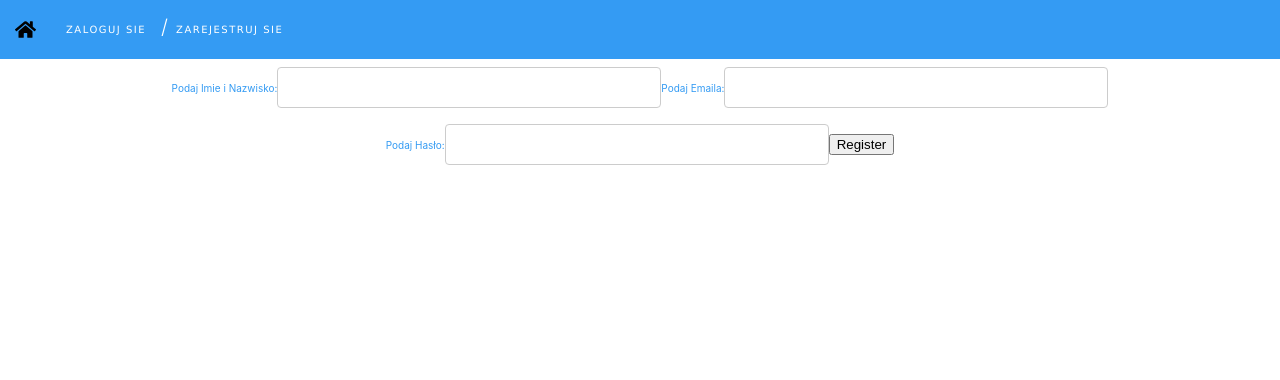
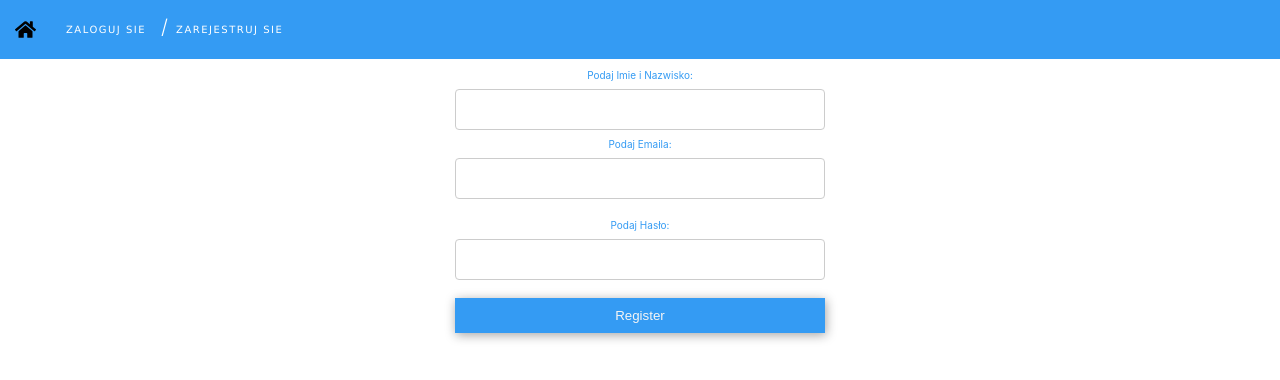
Before and after one commit to marekwino23/ticket-fe, a React (Create React App) app: page /register in a window 1280 px wide. Shown: the top 380 px of the page. Built offline with nearby package versions, Linux system fonts and the light colour scheme.

Commit message:
fixed styles and set correct header for user

```diff
--- a/src/layout/header/index.jsx
+++ b/src/layout/header/index.jsx
@@ -6,17 +6,12 @@ import styled from 'styled-components';
 
 const Header = () => {
     const [loggedIn, setLoggedIn] = useState(false);
-    // const {state} = useLocation();
+    const location = useLocation();
     useEffect(() => {
-        setLoggedIn(sessionStorage.getItem('loggedIn'))
-    });
-    // useEffect(() => {
-    //     if(sessionStorage.getItem('loggedIn') === loggedIn) return;
-    //     // if(!state) return;
-    //     // console.log('location state: ', state);
-    //     setLoggedIn(sessionStorage.getItem('loggedIn') ? true : false);
-    //     // sessionStorage.setItem('loggedIn', state.loggedIn);
-    // },[loggedIn]);
+        const lg = sessionStorage.getItem('loggedIn');
+        if(loggedIn == lg) return;
+        setLoggedIn(lg);
+    },[location]);
     const onClick = () => {
         sessionStorage.removeItem('loggedIn');
         setLoggedIn(false);
--- a/src/pages/Login.jsx
+++ b/src/pages/Login.jsx
@@ -1,6 +1,7 @@
 import React, { useState } from 'react';
 import cogoToast from 'cogo-toast';
 import { useHistory } from 'react-router-dom';
+import styled from 'styled-components';
 
 const Login = () =>{
 
@@ -33,7 +34,6 @@ const onChange = ({ target }) => {
     console.log('res: ', res);
     if(res.status > 300 ) return;
     sessionStorage.setItem('loggedIn', true);
-    console.log(sessionStorage);
     history.push('/');
     } catch(error) {
       setError(error.message);
@@ -42,21 +42,47 @@ const onChange = ({ target }) => {
 
   if(loading && !error) return <div>loading...</div>
  return(
-<div>
+<Container>
 <form onSubmit={onSubmit}>
   <h1>Logowanie</h1>
   <label> Podaj Emaila:
   <input name="email" value={email} onChange={onChange} type="text"/>
   </label>
-  <div>
   <label> Podaj Hasło:
   <input name="password" value={password} onChange={onChange} type="text"/>
   </label>
-  </div>
-  <button>Log in</button>
+  <Btn>Log in</Btn>
 </form>
-    </div>
+    </Container>
 
  )
 }
+
+const Container = styled.div`
+  form {
+    width: 40rem;
+    margin: 0 auto;
+    padding: 1rem 1.5rem;
+    label, button {
+      display: block;
+      text-align: center;
+      width: 100%;
+    }
+    label input {
+      width: 100%;
+    }
+    button {
+      margin-top: 1rem;
+    }
+  }
+`
+
+const Btn = styled.button`
+  border: none;
+  padding: 1rem 2rem;
+  background-color: #349bf3;
+  box-shadow: 1px 2px 10px rgba(25,25,25,.4);
+  display: flex;
+  color: #f5f5f5;`
+
 export default Login;
--- a/src/pages/Register.jsx
+++ b/src/pages/Register.jsx
@@ -1,6 +1,8 @@
 import React, { useState, useEffect } from 'react';
 import { useHistory, useLocation } from 'react-router-dom';
 import cogoToast from 'cogo-toast';
+import styled from 'styled-components';
+
 
 const Register = () =>{
   const history = useHistory();
@@ -48,7 +50,7 @@ const Register = () =>{
    });
     if(loading && !error) return <div>loading...</div>
    return(
-    <div>
+    <Container>
     <form onSubmit={onSubmit}>
     <label>Podaj Imie i Nazwisko:
        <input name="name" value={name} onChange={onChange} type="text"/>
@@ -60,10 +62,38 @@ const Register = () =>{
       <label>Podaj Hasło:
       <input name="password" value={password} onChange={onChange} type="text"/>
       </label>
-      <button>Register</button>
+      <Btn>Register</Btn>
     </form>
-        </div>
+        </Container>
 
      )
     }
+
+    const Container = styled.div`
+  form {
+    width: 40rem;
+    margin: 0 auto;
+    padding: 1rem 1.5rem;
+    label, button {
+      display: block;
+      text-align: center;
+      width: 100%;
+    }
+    label input {
+      width: 100%;
+    }
+    button {
+      margin-top: 1rem;
+    }
+  }
+`
+
+    const Btn = styled.button`
+  border: none;
+  padding: 1rem 2rem;
+  background-color: #349bf3;
+  box-shadow: 1px 2px 10px rgba(25,25,25,.4);
+  display: flex;
+  color: #f5f5f5;`
+
     export default Register;
```
